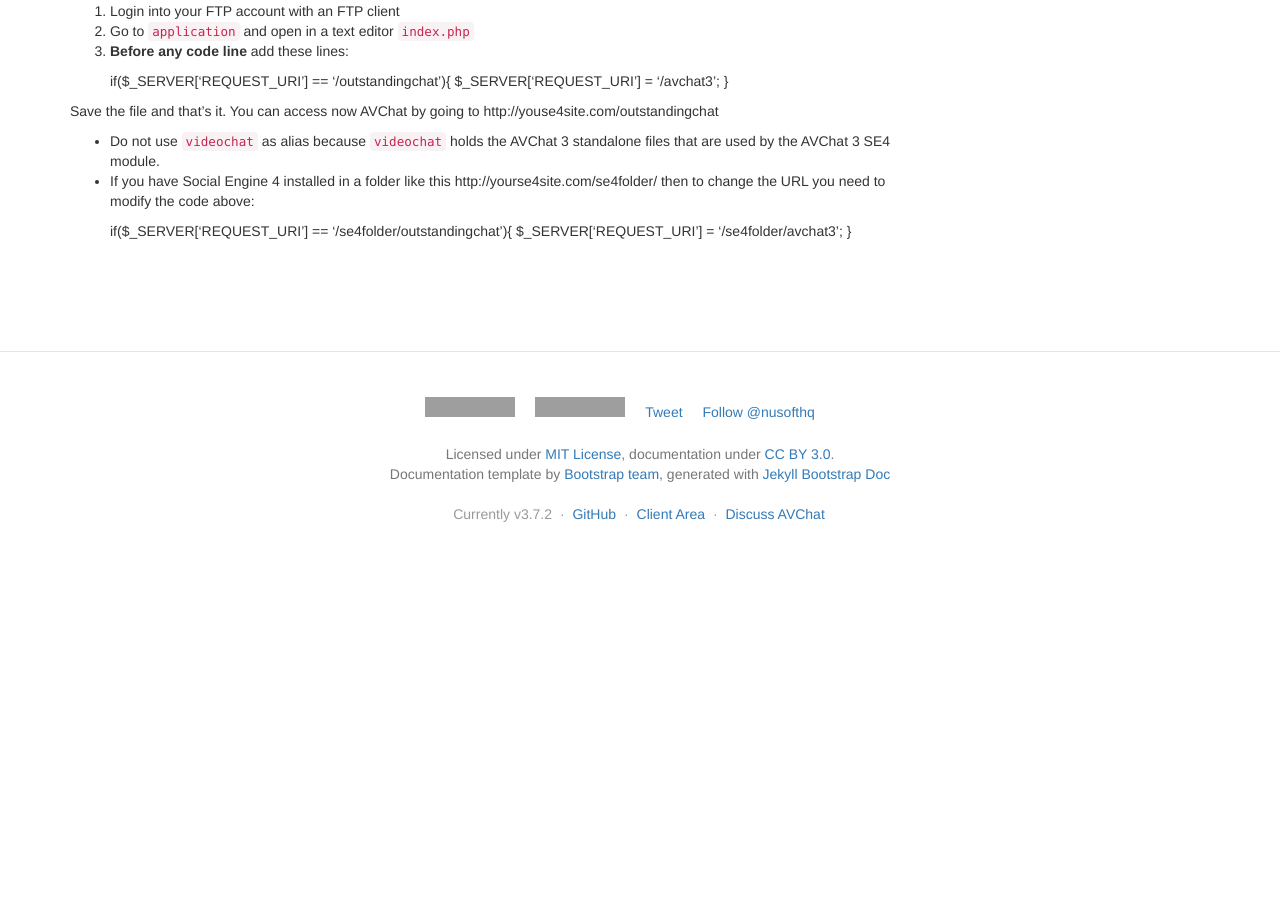
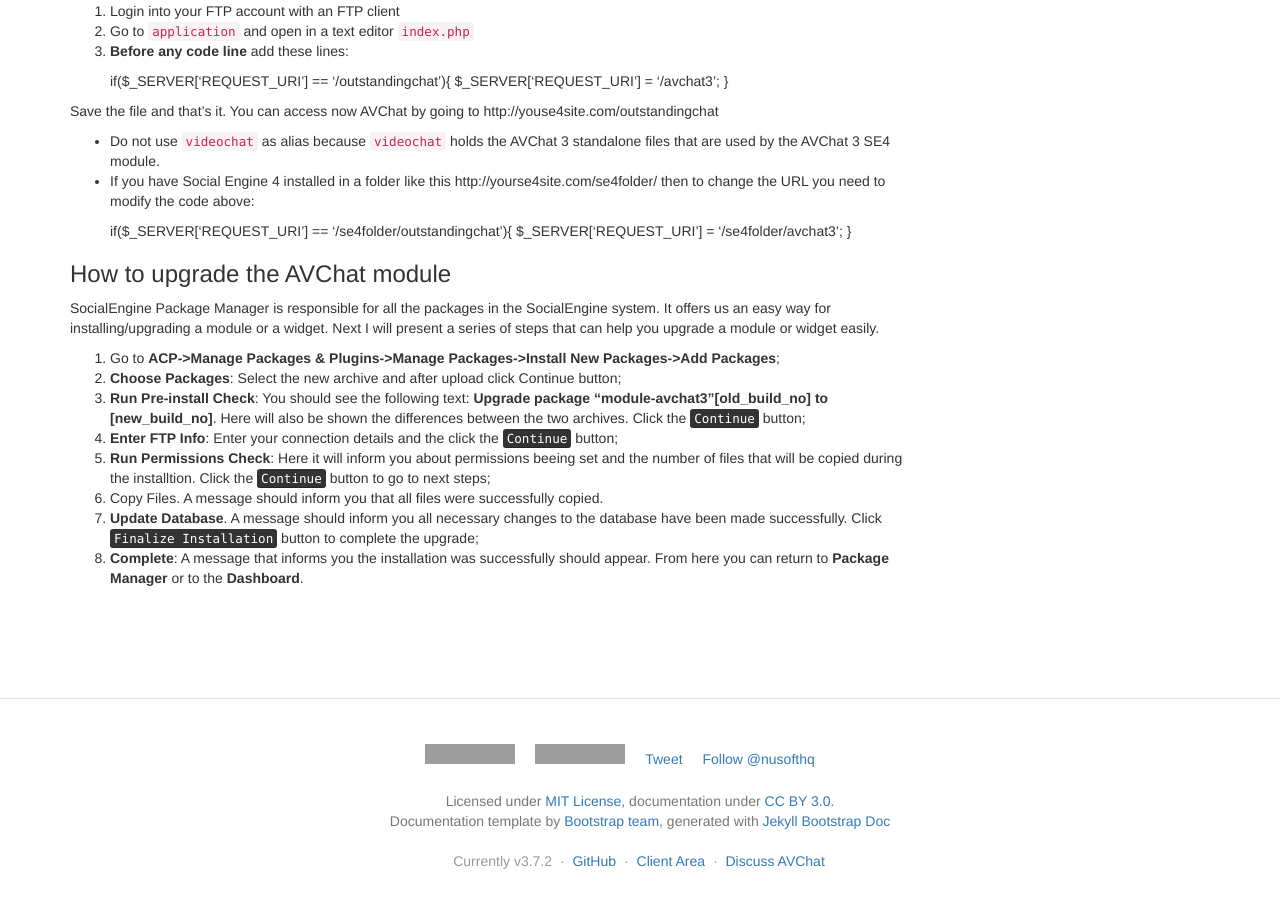
Before and after one commit to nusofthq/avchat-documentation, a Jekyll site: the page built from socialengine.md, in a window 1280 px wide and 900 px high, scrolled down 8087 px. Built offline with Jekyll 4.4.1, drawn with Linux system fonts in a browser that asks for light colours; nearby versions of some CDN libraries; comment, search, counter and statistics services are not loaded; before the commit the page ends 8661 px from its top, so only the background shows below that; some of the changed text lies outside the part shown; grey boxes are pictures that could not be loaded.

Commit message:
finished SE docs

```diff
--- a/socialengine.md
+++ b/socialengine.md
@@ -218,4 +218,19 @@
     }
 
 
+<h2 id="upgrade-avchat-module-socialengine">How to upgrade the AVChat module</h2>
+
+SocialEngine Package Manager is responsible for all the packages in the SocialEngine system. It offers us an easy way for installing/upgrading a module or a widget. Next I will present a series of steps that can help you upgrade a module or widget easily.
+
+
+1. Go to **ACP->Manage Packages & Plugins->Manage Packages->Install New Packages->Add Packages**;
+2. **Choose Packages**: Select the new archive and after upload click Continue button;
+3. **Run Pre-install Check**: You should see the following text: **Upgrade package "module-avchat3"[old_build_no] to [new_build_no]**. Here will also be shown the differences between the two archives. Click the <kbd>Continue</kbd> button;
+4. **Enter FTP Info**: Enter your connection details and the click the <kbd>Continue</kbd> button;
+5. **Run Permissions Check**: Here it will inform you about permissions beeing set and the number of files that will be copied during the installtion. Click the <kbd>Continue</kbd> button to go to next steps;
+6. Copy Files. A message should inform you that all files were successfully copied.
+7. **Update Database**. A message should inform you all necessary changes to the database have been made successfully. Click <kbd>Finalize Installation</kbd> button to complete the upgrade;
+8. **Complete**: A message that informs you the installation was successfully should appear. From here you can return to **Package Manager** or to the **Dashboard**.
+
+
 </section>
```
